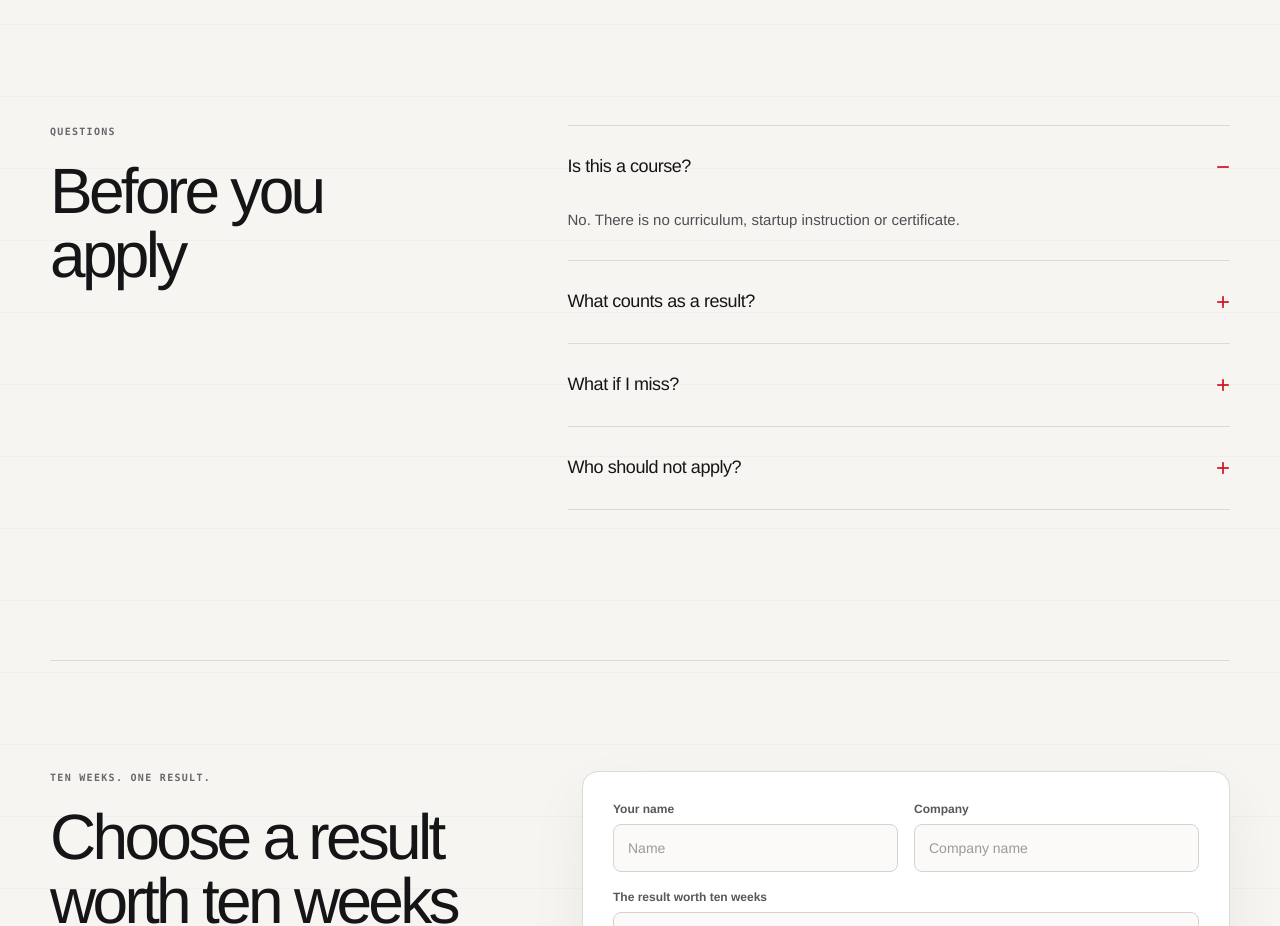
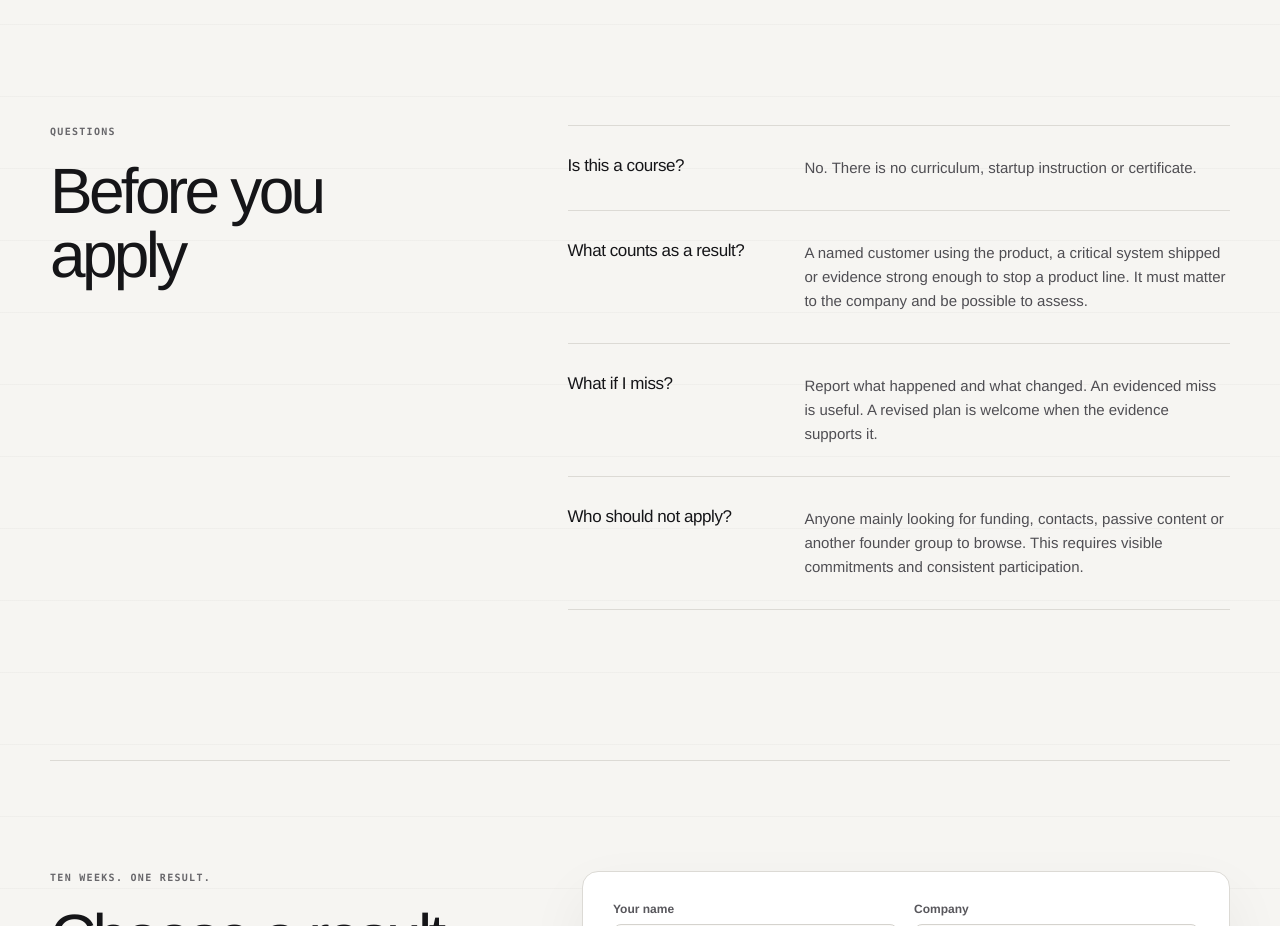
Before and after one commit to Gerstep/cybos, a React (Vite) app in the folder sites/digital-monastery/: page / in a window 1280 px wide. Shown: the part 6240-7166 px from the top of the page. Built offline with nearby package versions, Linux system fonts and the light colour scheme.

Commit message:
Show FAQ answers without animation
Co-authored-by: stepan <gershuni.stepan@gmail.com>

```diff
--- a/sites/digital-monastery/src/App.tsx
+++ b/sites/digital-monastery/src/App.tsx
@@ -225,7 +225,6 @@ function ApplicationForm() {
 
 function App() {
   const [menuOpen, setMenuOpen] = useState(false);
-  const [openFaq, setOpenFaq] = useState<number | null>(0);
 
   return (
     <div className="site-shell">
@@ -392,26 +391,12 @@ function App() {
             <h2>Before you apply</h2>
           </div>
           <div className="faq-list">
-            {faqs.map((item, index) => {
-              const isOpen = openFaq === index;
-              return (
-                <article className={isOpen ? "faq faq--open" : "faq"} key={item.question}>
-                  <button
-                    type="button"
-                    aria-expanded={isOpen}
-                    onClick={() => setOpenFaq(isOpen ? null : index)}
-                  >
-                    <span>{item.question}</span>
-                    <span className="faq-icon" aria-hidden="true">
-                      {isOpen ? "−" : "+"}
-                    </span>
-                  </button>
-                  <div className="faq-answer" hidden={!isOpen}>
-                    <p>{item.answer}</p>
-                  </div>
-                </article>
-              );
-            })}
+            {faqs.map((item) => (
+              <article className="faq" key={item.question}>
+                <h3>{item.question}</h3>
+                <p>{item.answer}</p>
+              </article>
+            ))}
           </div>
         </section>
 
--- a/sites/digital-monastery/src/styles.css
+++ b/sites/digital-monastery/src/styles.css
@@ -919,42 +919,22 @@ h1 {
 }
 
 .faq {
+  display: grid;
+  grid-template-columns: minmax(180px, 0.65fr) minmax(0, 1.35fr);
+  gap: 32px;
+  align-items: start;
+  padding: 30px 0;
   border-bottom: 1px solid var(--line);
 }
 
-.faq > button {
-  display: flex;
-  align-items: center;
-  justify-content: space-between;
-  gap: 24px;
-  width: 100%;
-  min-height: 82px;
-  padding: 0;
-  color: var(--ink);
-  text-align: left;
-  background: transparent;
-  border: 0;
-  cursor: pointer;
-}
-
-.faq > button > span:first-child {
-  font-size: 18px;
+.faq h3 {
+  margin: 0;
+  font-size: 17px;
   font-weight: 590;
   letter-spacing: -0.025em;
 }
 
-.faq-icon {
-  color: var(--red);
-  font-size: 24px;
-  font-weight: 300;
-}
-
-.faq-answer {
-  max-width: 610px;
-  padding: 0 50px 28px 0;
-}
-
-.faq-answer p {
+.faq p {
   margin: 0;
   color: var(--ink-soft);
   font-size: 15px;
@@ -1422,11 +1402,13 @@ footer p {
     grid-template-columns: 1fr;
   }
 
-  .faq > button {
-    min-height: 72px;
+  .faq {
+    grid-template-columns: 1fr;
+    gap: 10px;
+    padding: 24px 0;
   }
 
-  .faq > button > span:first-child {
+  .faq h3 {
     font-size: 16px;
   }
 
```
